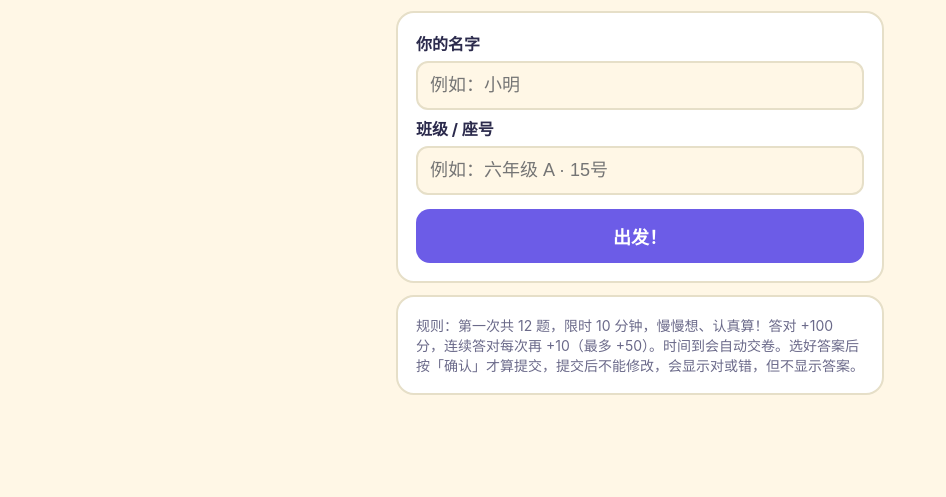
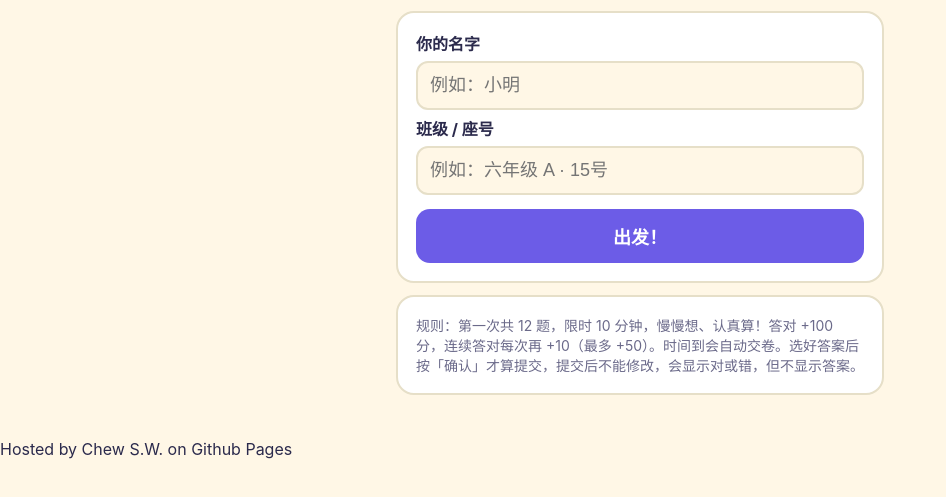
Before and after one commit to ChewSW28/alc-committee-5, a plain HTML site: page mathquiz/quiz1.html in a window 1280 px wide. Shown: the part 177-674 px from the top of the page, without its empty margins (0-946 px from the left). Drawn offline with Linux system fonts and the light colour scheme.

Commit message:
Update quiz1.html

```diff
--- a/mathquiz/quiz1.html
+++ b/mathquiz/quiz1.html
@@ -29,7 +29,7 @@ button{font:inherit;cursor:pointer}
 .ex{border-left:5px solid var(--pri);padding:6px 12px;margin-top:12px;line-height:1.6;white-space:pre-line}
 .big{font-size:56px;font-weight:800;color:var(--pri)}
 .pop{animation:p .35s}@keyframes p{50%{transform:scale(1.06)}}
-</style></head><body><div class="w" id="app"><p color="gray"> Hosted by Chew S.W. on Github Pages</p></div>
+</style></head><body><div class="w" id="app"></div>
 <script>
 const QQ=[
 ["热身赛","数目卡上的数是 3 909 009。用文字怎么写？","三百九十万九千零九",["三百九十万九百零九","三百九十万零九千零九","三百九万九千零九"],"3 909 009 = 390 万 + 9 009\n读作：三百九十万九千零九"],
@@ -132,4 +132,4 @@ function end(t){clearInterval(gt);const used=S.used+(su()),um=Math.floor(used/60
  document.getElementById('cp').onclick=async()=>{try{await navigator.clipboard.writeText(txt);document.getElementById('ms').textContent='已复制！粘贴到群里即可 ✅'}catch(e){document.getElementById('ms').textContent=txt}};
 }
 start();
-</script></body></html>
+</script></body><p color="#333333"> Hosted by Chew S.W. on Github Pages</p></html>
```
